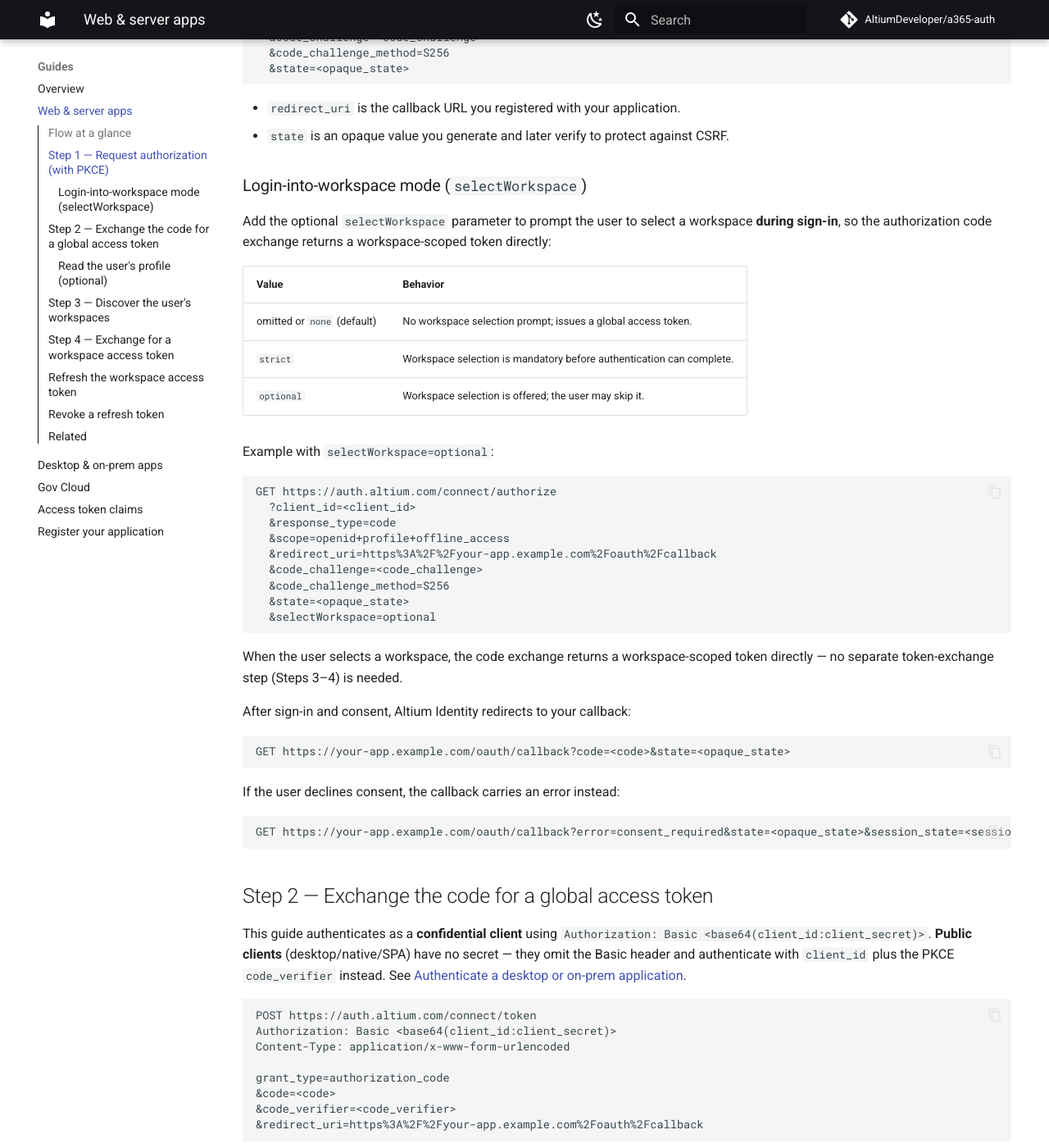
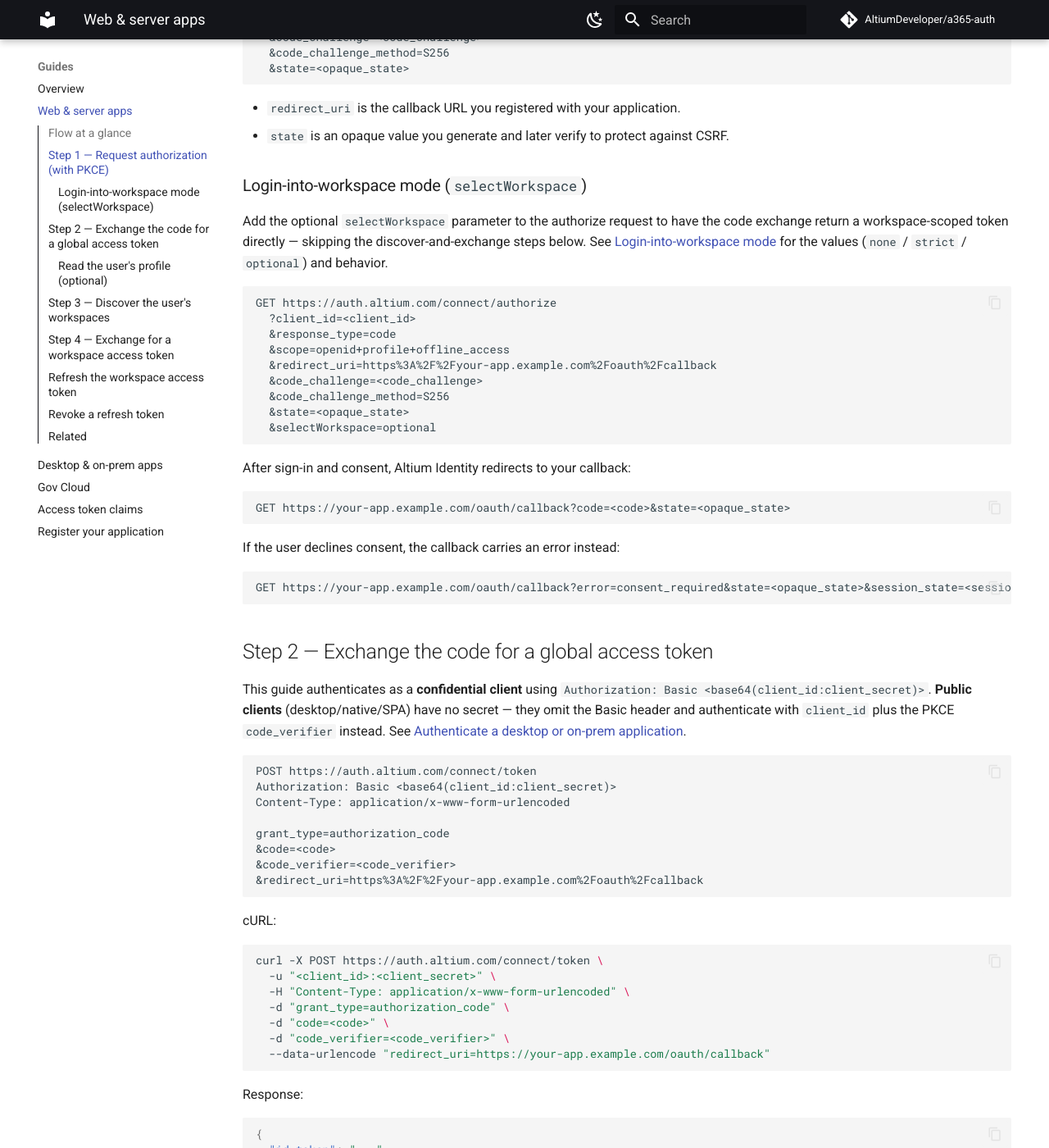
Before and after one commit to AltiumDeveloper/altium-auth, an MkDocs documentation site: the page built from docs/web-and-server-apps.md, in a window 1280 px wide and 1400 px high, scrolled down 1281 px. Shown: the whole window at 82% size. Built offline with MkDocs 1.6.1 and Material for MkDocs 9.7.7, drawn with Linux system fonts in a browser that asks for light colours; comment, search, counter and statistics services are not loaded.

Commit message:
refactor(dotnet): WorkspaceSelection enum for selectWorkspace; fix console conformance runner; docs:   dedupe login-into-workspace (concept in overview, examples in guides)

````diff
--- a/docs/web-and-server-apps.md
+++ b/docs/web-and-server-apps.md
@@ -46,15 +46,7 @@
 
 ### Login-into-workspace mode (`selectWorkspace`)
 
-Add the optional `selectWorkspace` parameter to prompt the user to select a workspace **during sign-in**, so the authorization code exchange returns a workspace-scoped token directly:
-
-| Value | Behavior |
-| --- | --- |
-| omitted or `none` (default) | No workspace selection prompt; issues a global access token. |
-| `strict` | Workspace selection is mandatory before authentication can complete. |
-| `optional` | Workspace selection is offered; the user may skip it. |
-
-Example with `selectWorkspace=optional`:
+Add the optional `selectWorkspace` parameter to the authorize request to have the code exchange return a workspace-scoped token directly — skipping the discover-and-exchange steps below. See [Login-into-workspace mode](./overview.md#login-into-workspace-mode) for the values (`none` / `strict` / `optional`) and behavior.
 
 ```
 GET https://auth.altium.com/connect/authorize
@@ -67,8 +59,6 @@
   &state=<opaque_state>
   &selectWorkspace=optional
 ```
-
-When the user selects a workspace, the code exchange returns a workspace-scoped token directly — no separate token-exchange step (Steps 3–4) is needed.
 
 After sign-in and consent, Altium Identity redirects to your callback:
 
````
Also changed, not shown: docs/desktop-and-onprem-apps.md (+1 -3 lines), libs/dotnet/README.md (+5 -5 lines), 3 other files.
